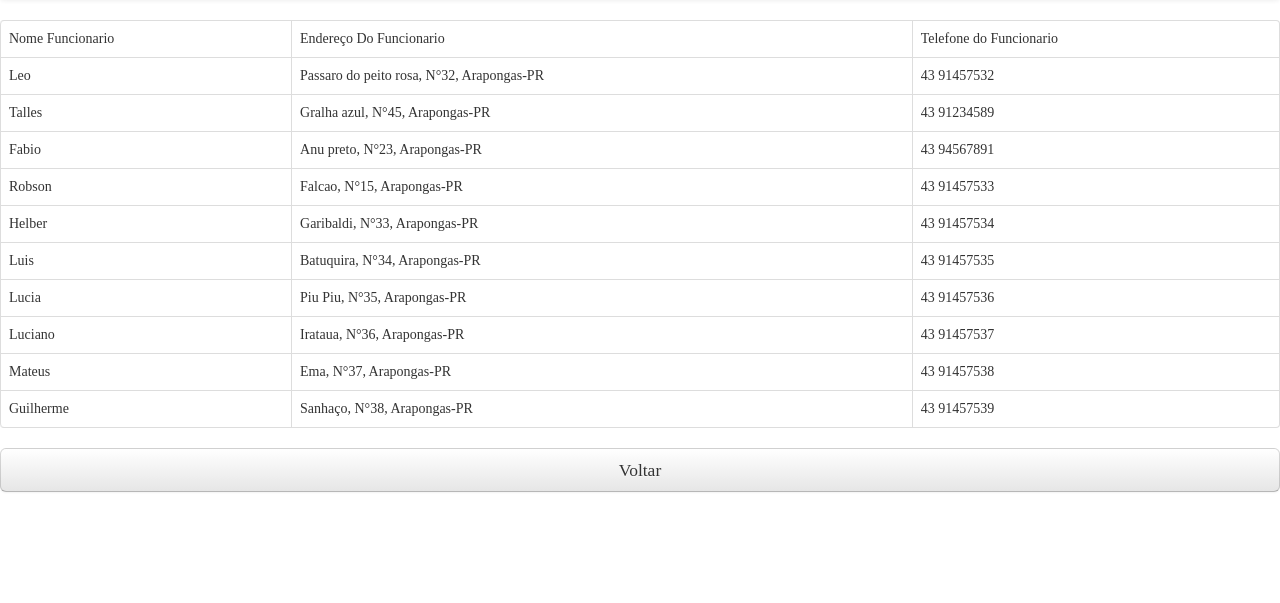
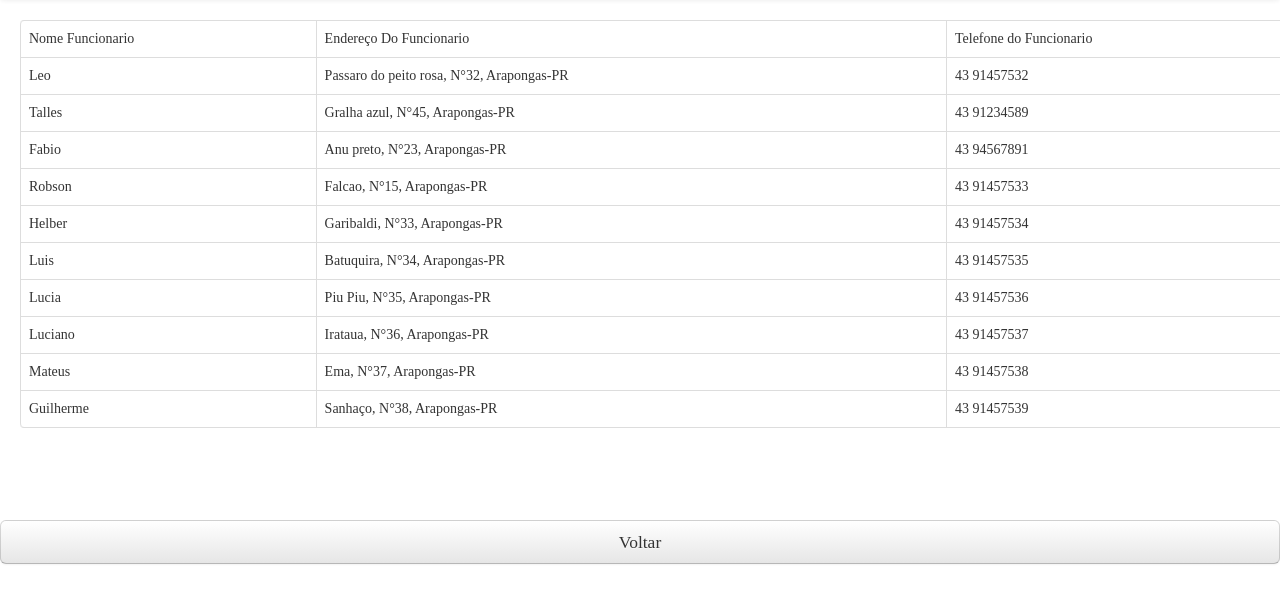
Before and after one commit to WesleySzy/biblioteca.old2, a PHP site: page /show/show_funcionarios.php in a window 1280 px wide; the page is wider, and only the part inside the window is pictured. Shown: the part 42-645 px from the top of that part. Run offline with PHP 8.4, Linux system fonts and the light colour scheme; data comes from the database, SQL or seed files in the repository.

Commit message:
Update show_funcionarios.php

```diff
--- a/show/show_funcionarios.php
+++ b/show/show_funcionarios.php
@@ -61,6 +61,8 @@ $consulta =mysqli_query($conexao, "SELECT * FROM funcionarios");
 		</div>
    </div>
 </div>
+
+<div style="width: 1300px; height: 500px; overflow-y: scroll;" class="container-fluid">
 <table class="table table-bordered">
     <tr>
       <td>Nome Funcionario</td>
@@ -79,6 +81,7 @@ $consulta =mysqli_query($conexao, "SELECT * FROM funcionarios");
     </tr>
     <?php } ?>
   </table>
+</div>
   <a href="../home.php" class="btn btn-large btn-block" type="button">Voltar</a>
 </body>
 </html>
```
